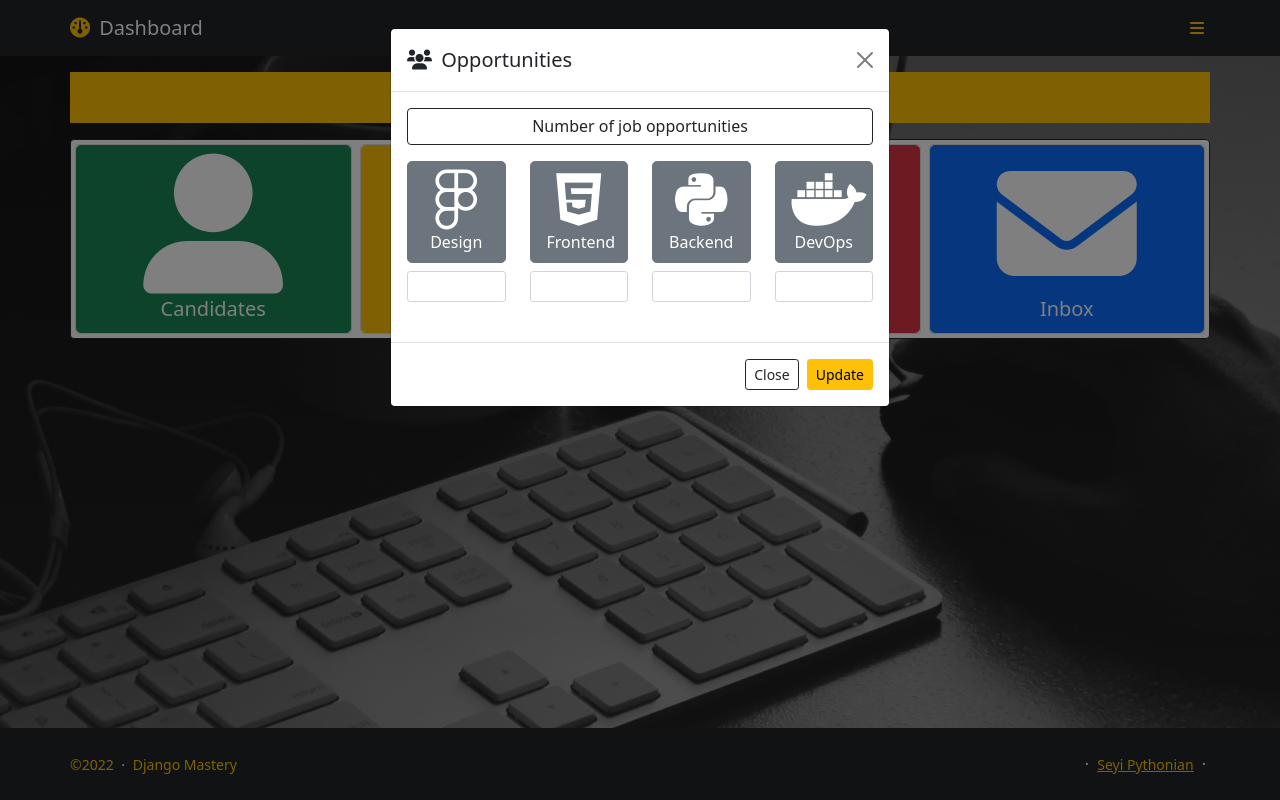
After one commit to Pythonian/django_mastery, a Django app: page /edit_vacancy/ in a window 1280 px wide, after a click on "Opportunities". The commit adds this page. Run offline with Django 4.2, Linux system fonts and the light colour scheme; the visitor is signed in with stand-in values (Sample User, id 1); some libraries are stand-ins or nearby versions.

Commit message:
Made design changes

```diff
--- a/human_resource/urls.py
+++ b/human_resource/urls.py
@@ -10,5 +10,6 @@ urlpatterns = [
     path('send_message/', views.send_message, name='send_message'),
     path('dashboard/', views.dashboard, name='dashboard'),
     path('faq/', views.faq, name='faq'),
+    path('edit_vacancy/', views.edit_vacancy, name='edit_vacancy'),
     path('', views.home, name='home'),
 ]
--- a/human_resource/views.py
+++ b/human_resource/views.py
@@ -1,4 +1,4 @@
-from django.shortcuts import render
+from django.shortcuts import render, redirect
 from django.http import HttpResponseRedirect
 from django.contrib import messages
 from django.core.mail import EmailMultiAlternatives
@@ -7,7 +7,7 @@ from django.conf import settings
 from django.contrib.auth.decorators import login_required
 from django.views.decorators.cache import cache_control
 
-from .models import RegisteredEmail, Support, Message
+from .models import RegisteredEmail, Support, Message, Vacancy
 
 
 def home(request):
@@ -19,9 +19,10 @@ def home(request):
 
 
 def opportunities(request):
+    vacancies = Vacancy.objects.all()
 
     template_name = 'opportunities.html'
-    context = {}
+    context = {'vacancies': vacancies}
 
     return render(request, template_name, context)
 
@@ -104,7 +105,10 @@ def support(request):
 
             support.save()
             messages.success(request, "We will review your request")
-            return HttpResponseRedirect('/')
+            if request.user.is_authenticated:
+                return redirect('dashboard')
+            else:
+                return redirect('home')
 
     template_name = 'support.html'
     context = {}
@@ -120,7 +124,7 @@ def send_message(request):
             message.save()
             messages.success(
                 request, "Your message has been sent to us.")
-            return HttpResponseRedirect("/")
+            return redirect("home")
     else:
         return render(request, 'home.html')
 
@@ -130,9 +134,13 @@ def send_message(request):
 @login_required
 def dashboard(request):
     total_candidates = RegisteredEmail.objects.all().count()
+    vacancy = Vacancy.objects.first()
 
     template_name = 'dashboard.html'
-    context = {'total_candidates': total_candidates}
+    context = {
+        'total_candidates': total_candidates,
+        'vacancy': vacancy,
+    }
 
     return render(request, template_name, context)
 
@@ -143,3 +151,24 @@ def faq(request):
     context = {}
 
     return render(request, template_name, context)
+
+
+@cache_control(no_cache=True, must_revalidate=True, no_store=True)
+@login_required
+def edit_vacancy(request):
+    if request.method == 'POST':
+        vacancy = Vacancy.objects.get(id=request.POST.get('id'))
+        if vacancy is not None:
+            vacancy.frontend = request.POST.get('frontend')
+            vacancy.frontend = request.POST.get('frontend')
+            vacancy.frontend = request.POST.get('frontend')
+            vacancy.frontend = request.POST.get('frontend')
+            vacancy.save()
+            messages.success(request, "Job vacancies updated.")
+            return redirect("dashboard")
+    else:
+        return render(request, 'dashboard.html')
+    # template_name = 'edit_vacancy.html'
+    # context = {}
+
+    # return render(request, template_name, context)
--- a/static/styles/app.css
+++ b/static/styles/app.css
@@ -49,7 +49,8 @@
 }
 
 .pulse {
-    right: 100px;
+    /*right: 7.1875em;*/
+    left: calc(100% - 190px);
     bottom: 100px;
     animation: animate 3s linear infinite;
 }
--- a/templates/base.html
+++ b/templates/base.html
@@ -4,19 +4,14 @@
 <head>
     <meta charset="UTF-8">
     <meta name="viewport" content="width=device-width, initial-scale=1.0">
-    <!-- Bootstrap CSS -->
     <link rel="stylesheet" href="{% static 'styles/bootstrap.min.css' %}">
-    <!-- Fontawesome icons -->
     <link rel="stylesheet" href="{% static 'styles/fontawesome/all.min.css' %}">
-    <!-- Custom CSS -->
     <link rel="stylesheet" href="{% static 'styles/app.css' %}">
     <title>{% block title %}{% endblock %} | Django Mastery</title>
 </head>
 <body class="d-flex flex-column h-100 vh-100 background-image">
 
     <div id="preloader" class="rounded-circle position-absolute top-50 p-3"></div>
-
-    <div class="flex-shrink-0">
 
     <header class="navbar navbar-expand-lg navbar-dark bg-dark">
         <nav class="container px-lg-0">
@@ -25,23 +20,18 @@
                 <i class="text-warning fas fa-cubes pe-1"></i> Django Mastery
                 {% endblock navbrand %}
             </span>
-                <!-- Link to navigate between pages -->
             {% block secondarynav %}
-                <a href="#" class="text-decoration-none" title="Menu" data-bs-toggle="offcanvas" data-bs-target="#offcanvasMenu" aria-controls="offcanvasMenu">
+            <button class="bg-transparent border-0" data-bs-toggle="offcanvas" data-bs-target="#offcanvasMenu" aria-controls="offcanvasMenu">
                 <i class="text-warning fas fa-bars"></i>
-                </a>
+            </button>
             {% endblock secondarynav %}
-
         </nav>
     </header>
 
-        <div class="container">
+    <main class="container">
         {% block content %}{% endblock content %}
-        </div> <!--=== END // .container ===-->
+    </main>
 
-    </div>
-
-    <!--=== Footer ===-->
     <footer class="bg-dark py-4 mt-auto">
         <div class="container px-0">
             <div class="row align-items-center justify-content-between flex-column flex-sm-row">
@@ -64,20 +54,12 @@
     <!-- Offcanvas menu -->
     <div class="offcanvas offcanvas-end" tabindex="-1" id="offcanvasMenu" aria-labelledby="offcanvasMenuLabel">
         <div class="offcanvas-header">
-            <h5 id="offcanvasMenuLabel">MENU</h5>
-            <button type="button" class="btn-close text-reset" data-bs-dismiss="offcanvas" aria-label="Close"></button>
+            <h6 id="offcanvasMenuLabel">MENU</h6>
+            <button type="button" class="btn-close btn-sm text-reset" data-bs-dismiss="offcanvas" aria-label="Close"></button>
         </div>
         <div class="offcanvas-body">
             <div class="d-grid gap-2">
-                {% block offcanvasmenu %}
-                <a href="{% url 'dashboard' %}" class="btn btn-warning">Login</a>
-                <a href="{% url 'faq' %}" class="btn btn-secondary">FAQ</a>
-                <a data-bs-toggle="modal" data-bs-target="#popupSupport" class="btn btn-info">Support</a>
-                <hr>
-                <center>
-                    <i class="fas fa-cubes fa-7x watermark mt-5"></i>
-                </center>
-                {% endblock offcanvasmenu %}
+                {% block offcanvasmenu %}{% endblock offcanvasmenu %}
             </div>
         </div>
     </div>
@@ -132,7 +114,8 @@
     {% include "modals/backend.html" %}
     {% include "modals/popup_support.html" %}
     {% include "modals/resume_duplicated_info.html" %}
-    {% include "modals/candidates_modal.html" %}
+    {% include "modals/opportunity_info_modal.html" %}
+    {% include "modals/message_modal.html" %}
 
     <!-- jQuery -->
     <script src="{% static 'scripts/jquery-3.6.0.min.js' %}"></script>
--- a/templates/dashboard.html
+++ b/templates/dashboard.html
@@ -6,10 +6,14 @@
 <i class="text-warning fas fa-gauge pe-1"></i> Dashboard
 {% endblock navbrand %}
 
-<!-- Offcanvas menu -->
 {% block offcanvasmenu %}
+<a href="{% url 'home' %}" class="btn btn-primary">Home</a>
 <a class="btn btn-danger" data-bs-toggle="modal" data-bs-target="#logoutModal">Logout</a>
-<a href="{% url 'admin:index' %}" target="_blank" class="btn btn-primary">Admin</a>
+{% if request.user.is_superuser %}
+<a href="{% url 'admin:index' %}" target="_blank" class="btn btn-dark">Admin</a>
+{% else %}
+<a href="{% url 'support' %}" class="btn btn-info">Support</a>
+{% endif %}
 <hr>
 <center>
     <i class="fas fa-gauge fa-7x watermark mt-5"></i>
@@ -18,41 +22,41 @@
 
 {% block content %}
 
-<div class="justify-content-center align-items-center row mb-5">
-    <h5 class="bg-warning my-3 py-2 text-center">
-        <strong><i class="fas fa-cog pe-1"></i> Control Panel</strong>
-    </h5>
-    <div class="border-dark card mt-3">
+<div class="row mb-5">
+    <h6 class="bg-warning my-3 py-3 text-center fw-bold">
+        CONTROL PANEL
+    </h6>
+    <div class="border-dark card">
         <div class="row">
-            <div class="col-xl-3 col-sm-6 p-1">
+            <div class="col-lg-3 col-sm-6 p-1">
                 <div class="card bg-transparent">
-                    <button class="btn btn-success btn-lg" data-bs-toggle="modal" data-bs-target="#candidateModal">
-                        <i class="fas fa-user-alt fa-7x mb-2"></i>
+                    <button class="btn btn-success btn-lg">
+                        <i class="fas fa-user-alt fa-7x"></i>
                         <span class="d-block">Candidates</span>
                     </button>
                 </div>
             </div>
-            <div class="col-xl-3 col-sm-6 p-1">
+            <div class="col-lg-3 col-sm-6 p-1">
                 <div class="card bg-transparent">
-                    <button class="btn btn-warning btn-lg">
-                        <i class="fas fa-users fa-7x mb-2"></i>
+                    <button class="btn btn-warning btn-lg" data-bs-toggle="modal" data-bs-target="#vacancyModal">
+                        <i class="fas fa-users fa-7x"></i>
                         <span class="d-block">Opportunities</span>
                     </button>
                 </div>
             </div>
-            <div class="col-xl-3 col-sm-6 p-1">
+            <div class="col-lg-3 col-sm-6 p-1">
                 <div class="card bg-transparent">
                     <button class="btn btn-danger btn-lg">
-                        <i class="fas fa-clock fa-7x mb-2"></i>
+                        <i class="fas fa-clock fa-7x"></i>
                         <span class="d-block">Countdown</span>
                     </button>
                 </div>
             </div>
-            <div class="col-xl-3 col-sm-6 p-1">
+            <div class="col-lg-3 col-sm-6 p-1">
                 <div class="card bg-transparent">
                     <button class="btn btn-primary btn-lg">
-                        <i class="fas fa-file-alt fa-7x mb-2"></i>
-                        <span class="d-block">Notepad</span>
+                        <i class="fas fa-envelope fa-7x"></i>
+                        <span class="d-block">Inbox</span>
                     </button>
                 </div>
             </div>
@@ -60,4 +64,6 @@
     </div>
 </div>
 
+{% include "modals/vacancies.html" %}
+
 {% endblock content %}
--- a/templates/modals/base_modal_dialog.html
+++ b/templates/modals/base_modal_dialog.html
@@ -1,16 +1,15 @@
-<div class="modal fade" {% block modal-id %}{% endblock modal-id %} tabindex="-1" aria-labelledby="modalConfirmLabel" aria-hidden="true">
+<div class="modal fade" {% block modal-id %}{% endblock modal-id %} tabindex="-1">
     <div class="modal-dialog">
         <div class="modal-content">
             <div class="modal-header">
-                <h5 class="modal-title" id="modalConfirmLabel">{% block modal-title %}{% endblock modal-title %}</h5>
-                <button type="button" class="btn-close" data-bs-dismiss="modal" aria-label="Close"></button>
+                <h5 class="modal-title">{% block modal-title %}{% endblock modal-title %}</h5>
+                <button type="button" class="btn-close btn-sm" data-bs-dismiss="modal" aria-label="Close"></button>
             </div>
             <div class="modal-body text-center">
                 {% block modal-body %}{% endblock modal-body %}
             </div>
             <div class="modal-footer">
-                <button type="button" class="btn btn-outline-dark btn-sm" data-bs-dismiss="modal" aria-label="Close">Close</button>
-                {% block modal-btn-action %}{% endblock modal-btn-action %}
+                {% block modal-button %}{% endblock modal-button %}
             </div>
         </div>
     </div>
--- a/templates/modals/logout_confirm_modal.html
+++ b/templates/modals/logout_confirm_modal.html
@@ -11,6 +11,6 @@
 </div>
 {% endblock modal-body %}
 
-{% block modal-btn-action %}
+{% block modal-button %}
 <a href="{% url 'logout' %}" class="btn btn-outline-danger btn-sm">Logout</a>
-{% endblock modal-btn-action %}
+{% endblock modal-button %}
--- /dev/null
+++ b/templates/modals/message_modal.html
@@ -0,0 +1,22 @@
+<!-- Modal -->
+<div class="modal fade" id="messageModal" tabindex="-1" aria-labelledby="messageModalLabel" aria-hidden="true">
+  <div class="modal-dialog" id="modalMessage">
+    <div class="modal-content">
+      <div class="modal-header">
+        <h5 class="modal-title" id="messageModalLabel"><i class="fas fa-envelope pe-1 text-warning"></i> Message</h5>
+        <button type="button" class="btn-close" data-bs-dismiss="modal" aria-label="Close"></button>
+      </div>
+      <form method="post" action="/send_message/">
+        {% csrf_token %}
+          <div class="modal-body">
+            <div class="form-group">
+                <textarea name="message" rows="10" class="form-control" maxlength="1000" placeholder="Write your message..." required></textarea>
+            </div>
+            <div class="d-grid mb-2 mt-3 gap-2">
+                <button class="btn btn-warning" type="submit">Send message <i class="fas fa-paper-plane ps-1"></i></button>
+            </div>
+          </div>
+      </form>
+    </div>
+  </div>
+</div>
--- /dev/null
+++ b/templates/modals/opportunity_info_modal.html
@@ -0,0 +1,50 @@
+{% extends "modals/base_modal_dialog.html" %}
+
+{% block modal-id %}id="opportunityModal"{% endblock modal-id %}
+
+{% block modal-title %}<i class="fas fa-code pe-1"></i> About Opportunities{% endblock modal-title %}
+
+{% block modal-body %}
+<h6 class="card border-dark p-2">Number of available job openings</h6>
+<div class="row my-3">
+    <div class="col-lg-3 col-sm-6">
+        <button class="btn btn-lg btn-secondary mb-2 w-100">
+            <i class="fab fa-figma fa-3x"></i>
+            <span class="d-block fs-6">Design</span>
+        </button>
+        <span>10</span>
+    </div>
+    <div class="col-lg-3 col-sm-6">
+        <button class="btn btn-lg btn-secondary mb-2 w-100">
+            <i class="fab fa-html5 fa-3x"></i>
+            <span class="d-block fs-6">Frontend</span>
+        </button>
+        <span>10</span>
+    </div>
+    <div class="col-lg-3 col-sm-6">
+        <button class="btn btn-lg btn-secondary mb-2 w-100">
+            <i class="fab fa-python fa-3x"></i>
+            <span class="d-block fs-6">Backend</span>
+        </button>
+        <span>10</span>
+    </div>
+    <div class="col-lg-3 col-sm-6">
+        <button class="btn btn-lg btn-secondary mb-2 w-100">
+            <i class="fab fa-docker fa-3x"></i>
+            <span class="d-block fs-6">DevOps</span>
+        </button>
+        <span>10</span>
+    </div>
+</div>
+<hr>
+<div class="my-3">
+    <h6 class="card p-2 text-light bg-danger mb-2">
+        Job vacancies will close in:
+    </h6>
+    <span class="text-center fw-bold">03/26/2022 05:30:00</span>
+</div>
+{% endblock modal-body %}
+
+{% block modal-button %}
+<button type="button" class="btn btn-outline-dark btn-sm" data-bs-dismiss="modal" aria-label="Close">Close</button>
+{% endblock modal-button %}
--- a/templates/modals/popup_support.html
+++ b/templates/modals/popup_support.html
@@ -5,17 +5,17 @@
 {% block modal-title %}<i class="fas fa-headset pe-1"></i> Support{% endblock modal-title %}
 
 {% block modal-body %}
-<div class="text-center text-warning">
+<div class="text-warning">
     <span class="fa-stack fa-3x">
         <i class="fas fa-cloud fa-stack-2x"></i>
         <i class="fas fa-user-cog fa-stack-1x fa-inverse text-dark"></i>
     </span>
 </div>
-<div class="text-center mt-3 mb-4">
+<div class="my-3">
     24 hours per day, 7 days per week!
 </div>
 {% endblock modal-body %}
 
-{% block modal-btn-action %}
-<a href="{% url 'support' %}" class="btn btn-outline-info btn-sm">Go</a>
-{% endblock modal-btn-action %}
+{% block modal-button %}
+<a href="{% url 'support' %}" class="btn btn-outline-dark btn-sm">Continue to Support</a>
+{% endblock modal-button %}
--- /dev/null
+++ b/templates/modals/vacancies.html
@@ -0,0 +1,63 @@
+<div class="modal fade" id="vacancyModal" tabindex="-1">
+    <div class="modal-dialog">
+        <div class="modal-content">
+            <div class="modal-header">
+                <h5 class="modal-title"><i class="fas fa-users pe-1"></i> Opportunities</h5>
+                <button type="button" class="btn-close" data-bs-dismiss="modal" aria-label="Close"></button>
+            </div>
+            <div class="modal-body">
+                <h6 class="card border-dark p-2 text-center">Number of job opportunities</h6>
+                <form method="post" action="{% url 'edit_vacancy' %}" autocomplete="off">
+                    {% csrf_token %}
+                    <div class="modal-body px-0 py-0">
+                        <input type="hidden" name="id" value="{{ vacancy.pk }}" readonly>
+                        <div class="justify-content-between my-3">
+                            <div class="row">
+                                <div class="col-lg-3 col-sm-6">
+                                    <button class="btn btn-lg btn-secondary mb-2 w-100">
+                                        <i class="fab fa-figma fa-3x"></i>
+                                        <span class="d-block fs-6">Design</span>
+                                    </button>
+                                    <div class="input-group input-group-sm mb-2">
+                                        <input type="text" class="form-control text-center" name="design" value="{{ vacancy.design }}">
+                                    </div>
+                                </div>
+                                <div class="col-lg-3 col-sm-6">
+                                    <button class="btn btn-lg btn-secondary mb-2 w-100">
+                                        <i class="fab fa-html5 fa-3x"></i>
+                                        <span class="d-block fs-6">Frontend</span>
+                                    </button>
+                                    <div class="input-group input-group-sm mb-2">
+                                        <input type="text" class="form-control text-center" name="frontend" value="{{ vacancy.frontend }}">
+                                    </div>
+                                </div>
+                                <div class="col-lg-3 col-sm-6">
+                                    <button class="btn btn-lg btn-secondary mb-2 w-100">
+                                        <i class="fab fa-python fa-3x"></i>
+                                        <span class="d-block fs-6">Backend</span>
+                                    </button>
+                                    <div class="input-group input-group-sm mb-2">
+                                        <input type="text" class="form-control text-center" name="backend" value="{{ vacancy.backend }}">
+                                    </div>
+                                </div>
+                                <div class="col-lg-3 col-sm-6">
+                                    <button class="btn btn-lg btn-secondary mb-2 w-100">
+                                        <i class="fab fa-docker fa-3x"></i>
+                                        <span class="d-block fs-6">DevOps</span>
+                                    </button>
+                                    <div class="input-group input-group-sm mb-2">
+                                        <input type="text" class="form-control text-center" name="devops" value="{{ vacancy.devops }}">
+                                    </div>
+                                </div>
+                            </div>
+                        </div>
+                    </div>
+                </form>
+            </div>
+            <div class="modal-footer">
+                <button type="button" class="btn btn-outline-dark btn-sm" data-bs-dismiss="modal" aria-label="Close">Close</button>
+                <button type="submit" class="btn btn-warning btn-sm">Update</button>
+            </div>
+        </div>
+    </div>
+</div>
```
Also changed, not shown: human_resource/models.py (+7 -0 lines), templates/faq.html (+18 -27 lines), templates/home.html (+14 -29 lines), templates/modals/candidates_modal.html (deleted, +0 -11 lines), templates/opportunities.html (+13 -10 lines), templates/registration/login.html (+10 -10 lines), templates/support.html (+29 -7 lines), human_resource/migrations/0004_vacancy.py (added), human_resource/migrations/0005_alter_vacancy_backend_alter_vacancy_design_and_more.py (added). Lines whose indentation alone changed are shown as unchanged.
